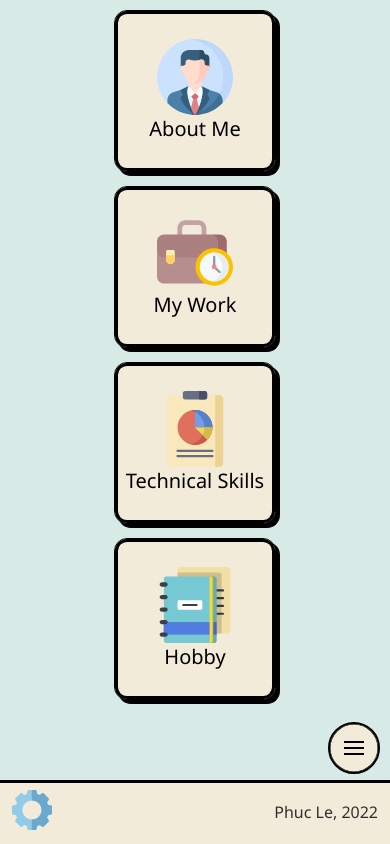
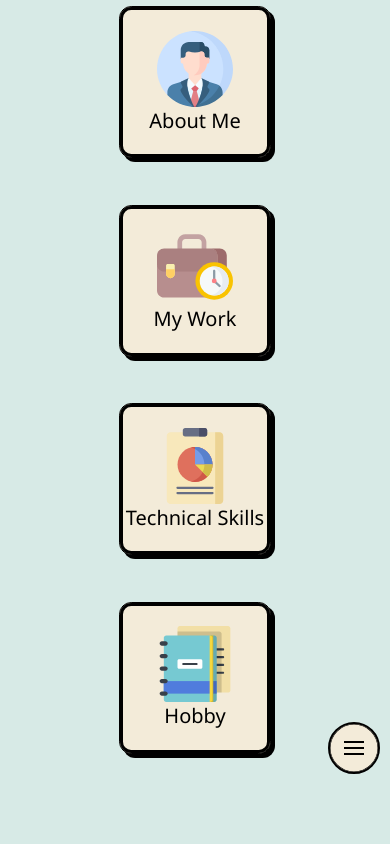
Before and after one commit to phuclevinh2000/Portfolio-Phuc-Le-2022, a React (Create React App) app: page / in a window 390 px wide. Built offline with nearby package versions, Linux system fonts and the light colour scheme.

Commit message:
Update responsive

```diff
--- a/src/components/Taskbar/Taskbar.scss
+++ b/src/components/Taskbar/Taskbar.scss
@@ -90,3 +90,11 @@
     }
   }
 }
+
+@media (max-width: 992px) {
+  .pf-bottom {
+    .pf-taskbar {
+      display: none;
+    }
+  }
+}
--- a/src/components/Taskbar/Taskbar.tsx
+++ b/src/components/Taskbar/Taskbar.tsx
@@ -21,7 +21,6 @@ const Taskbar = () => {
   const location = useLocation();
   const { pathname } = location;
   const selectedPageData = routes.find((route) => route.path === pathname);
-  console.log(pathname);
 
   const sringAnimation = {
     type: 'spring',
--- a/src/pages/Home/Home.scss
+++ b/src/pages/Home/Home.scss
@@ -41,10 +41,18 @@
 
   @media (max-width: 992px) {
     .pf-desktop {
-      flex-direction: column;
+      top: 50%;
+      left: 50%;
+      display: grid;
+      transform: translateX(-50%) translateY(-50%) translateZ(0px);
 
       div {
         margin: 7px 0;
+
+        .pf-main-card {
+          width: 150px;
+          height: 150px;
+        }
       }
     }
   }
```
